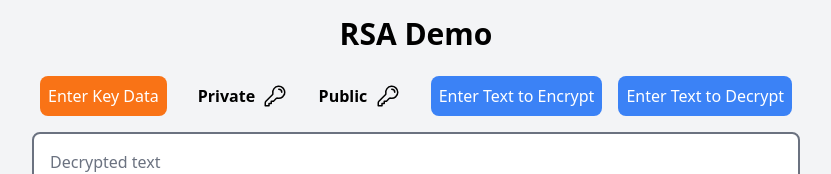
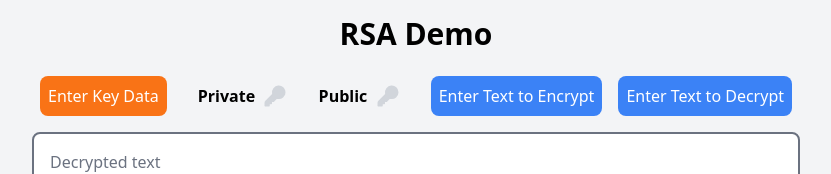
Before and after one commit to Trevor5008/rsa-cipher-demo, a React (Vite) app in the folder frontend/: page / in a window 1280 px wide. Shown: the top 174 px of the page, without its empty margins (224-1055 px from the left). Built offline with nearby package versions, Linux system fonts and the light colour scheme.

Commit message:
Added conditional styling to keys for activation indication

```diff
--- a/frontend/src/components/Icons/Key.jsx
+++ b/frontend/src/components/Icons/Key.jsx
@@ -4,11 +4,11 @@ export default function Key({ hasKeys}) {
    return (
       <svg
          xmlns="http://www.w3.org/2000/svg"
-         fill={hasKeys ? "currentColor" : "none"}
+         fill={hasKeys ? "none" : "currentColor"}
          viewBox="0 0 24 24"
          strokeWidth={1.5}
          stroke="currentColor"
-         className="size-6"
+         className={`size-6 ${!hasKeys ? "text-gray-300 cursor-not-allowed" : "fill-yellow-500 cursor-pointer"}`}
       >
          <path
             strokeLinecap="round"
```
